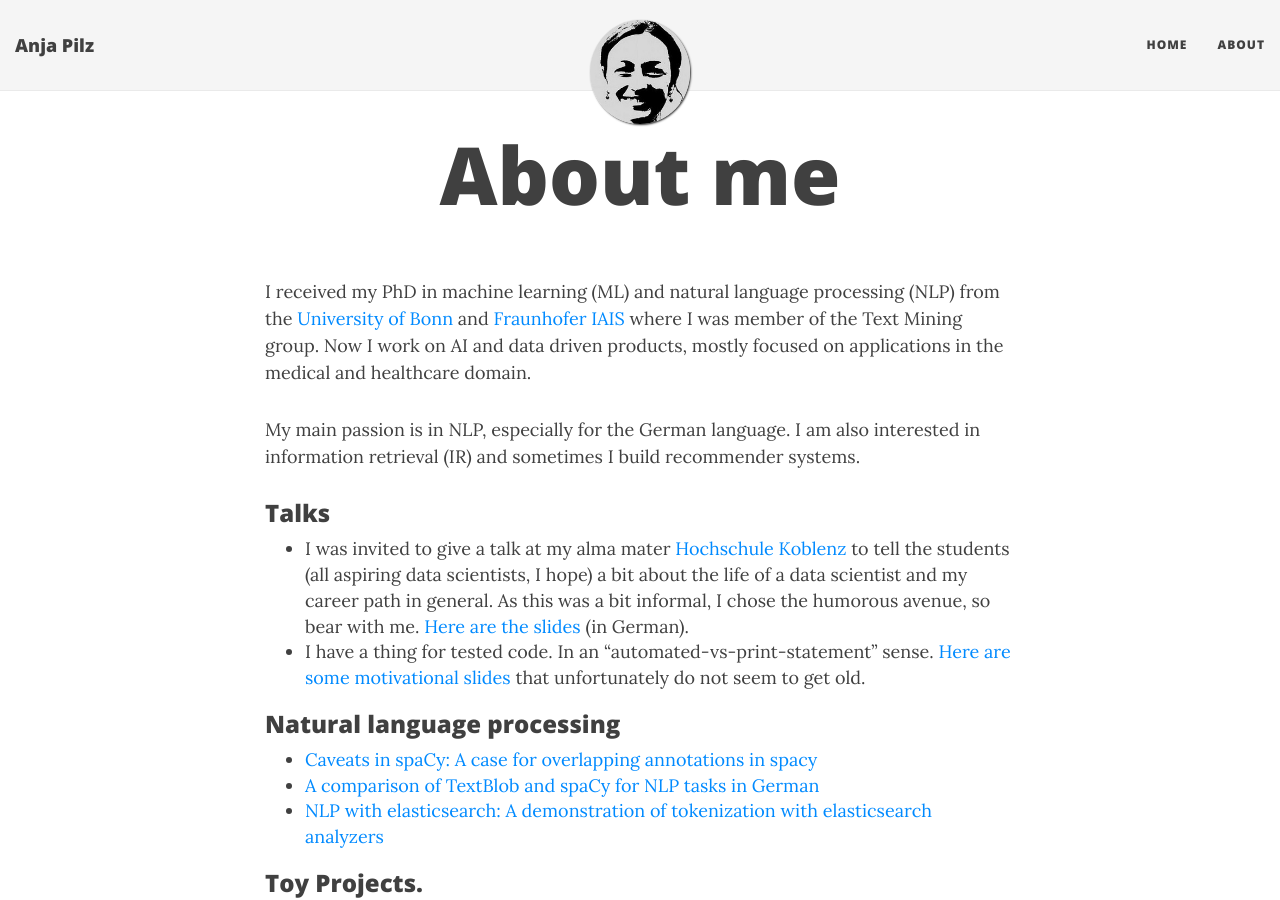
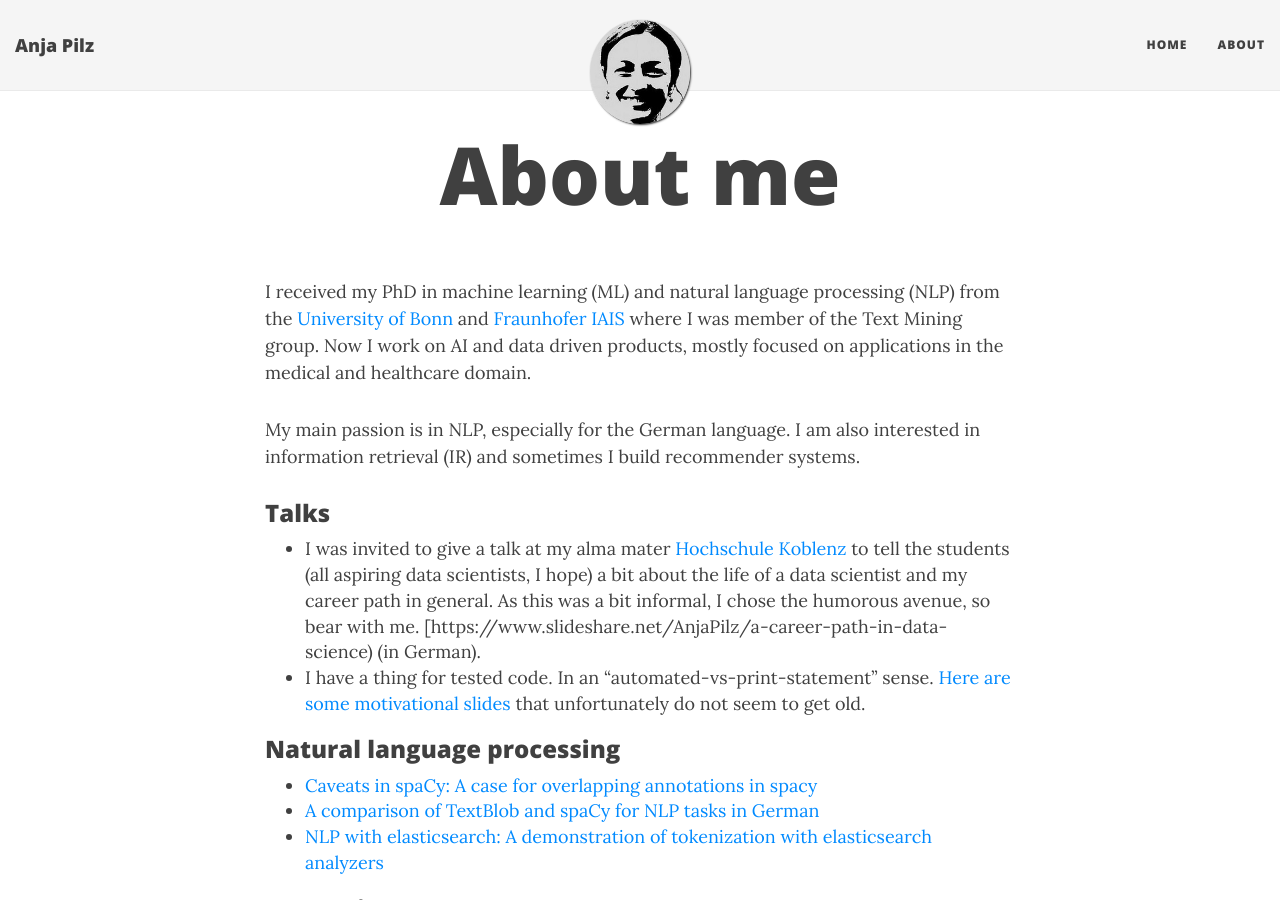
Before and after one commit to aplz/aplz.github.io, a Jekyll site: the page built from aboutme.md, in a window 1280 px wide and 900 px high. Built offline with Jekyll 4.4.1, drawn with Linux system fonts in a browser that asks for light colours; nearby versions of some CDN libraries.

Commit message:
change link to slideshare

```diff
--- a/aboutme.md
+++ b/aboutme.md
@@ -8,7 +8,7 @@
 My main passion is in NLP, especially for the German language. I am also interested in information retrieval (IR) and sometimes I build recommender systems.
 
 ### Talks
-* I was invited to give a talk at my alma mater [Hochschule Koblenz](https://www.hs-koblenz.de/rac/index/) to tell the students (all aspiring data scientists, I hope) a bit about the life of a data scientist and my career path in general. As this was a bit informal, I chose the humorous avenue, so bear with me. [Here are the slides](https://github.com/aplz/aplz.github.io/blob/master/talks/2019_fh_remagen_career.pdf) (in German).
+* I was invited to give a talk at my alma mater [Hochschule Koblenz](https://www.hs-koblenz.de/rac/index/) to tell the students (all aspiring data scientists, I hope) a bit about the life of a data scientist and my career path in general. As this was a bit informal, I chose the humorous avenue, so bear with me. [https://www.slideshare.net/AnjaPilz/a-career-path-in-data-science) (in German).
 * I have a thing for tested code. In an "automated-vs-print-statement" sense. [Here are some motivational slides](https://www.slideshare.net/AnjaPilz/a-case-for-automated-tests) that unfortunately do not seem to get old.
 
 
```
